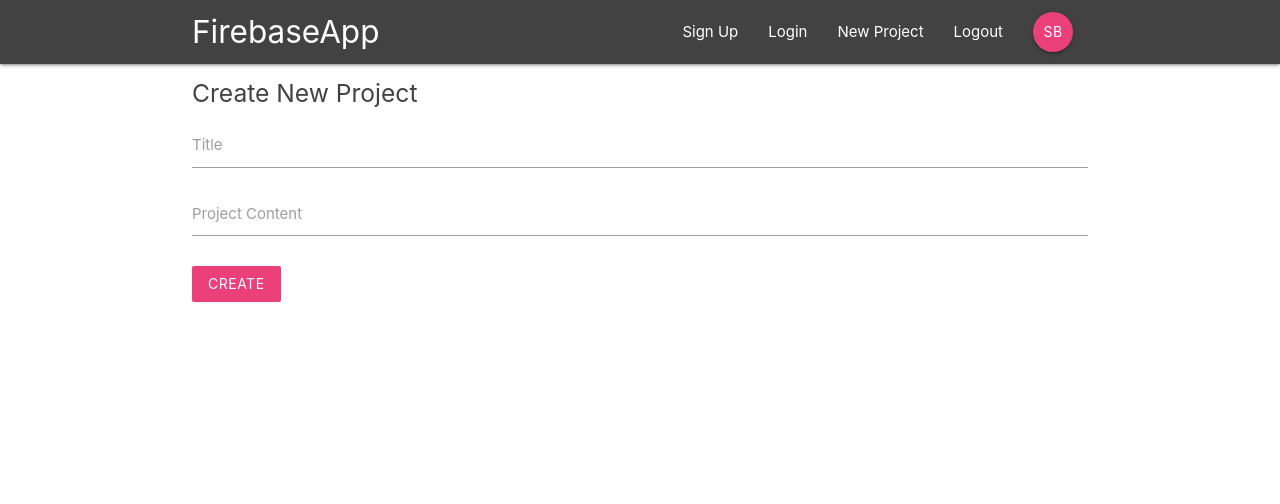
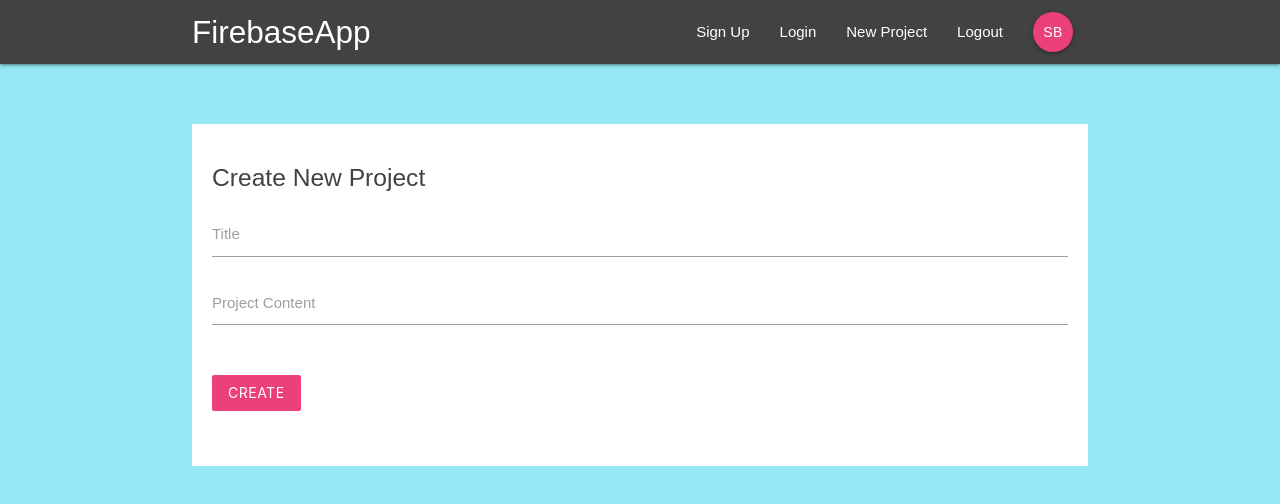
Before and after one commit to Electron-2002/Firebase-React-Redux-App, a React (Create React App) app: page /create in a window 1280 px wide. Shown: the top 504 px of the page. Built offline with nearby package versions, Linux system fonts and the light colour scheme.

Commit message:
Redux initial setup

```diff
--- a/package.json
+++ b/package.json
@@ -9,8 +9,10 @@
     "prop-types": "^15.7.2",
     "react": "^16.13.1",
     "react-dom": "^16.13.1",
+    "react-redux": "^7.2.1",
     "react-router-dom": "^5.2.0",
-    "react-scripts": "3.4.3"
+    "react-scripts": "3.4.3",
+    "redux": "^4.0.5"
   },
   "scripts": {
     "start": "react-scripts start",
--- a/src/App.css
+++ b/src/App.css
@@ -0,0 +1,31 @@
+body {
+    margin: 0;
+    padding: 0;
+    font-family: sans-serif;
+    background-color: #95e8f3;
+}
+
+form {
+    padding: 20px;
+    margin-top: 60px;
+}
+
+form button,
+form h5 {
+    margin: 20px 0;
+}
+
+input[type='text']:not(.browser-default):focus:not([readonly]),
+input[type='email']:not(.browser-default):focus:not([readonly]),
+input[type='password']:not(.browser-default):focus:not([readonly]),
+textarea.materialize-textarea:focus:not([readonly]) {
+    border-color: #ec407a;
+    box-shadow: none;
+}
+
+input[type='text']:not(.browser-default):focus:not([readonly]) + label,
+textarea.materialize-textarea:focus:not([readonly]) + label,
+input[type='email']:not(.browser-default):focus:not([readonly]) + label,
+input[type='password']:not(.browser-default):focus:not([readonly]) + label {
+    color: #ec407a !important;
+}
--- a/src/components/layout/SignedInLinks.js
+++ b/src/components/layout/SignedInLinks.js
@@ -5,7 +5,7 @@
     return (
         <ul className="right">
             <li>
-                <NavLink to="/">New Project</NavLink>
+                <NavLink to="/create">New Project</NavLink>
             </li>
             <li>
                 <NavLink to="/">Logout</NavLink>
--- a/src/components/layout/SignedOutLinks.js
+++ b/src/components/layout/SignedOutLinks.js
@@ -5,10 +5,10 @@
     return (
         <ul className="right">
             <li>
-                <NavLink to="/">Sign Up</NavLink>
+                <NavLink to="/signup">Sign Up</NavLink>
             </li>
             <li>
-                <NavLink to="/">Login</NavLink>
+                <NavLink to="/signin">Login</NavLink>
             </li>
         </ul>
     );
--- a/src/index.js
+++ b/src/index.js
@@ -1,12 +1,18 @@
 import React from 'react';
 import ReactDOM from 'react-dom';
-import {BrowserRouter as Router} from 'react-router-dom'
+import { BrowserRouter as Router } from 'react-router-dom';
+import { createStore } from 'redux';
+import App from './App';
+import rootReducer from './store/reducers/rootReducer';
+import { Provider } from 'react-redux';
 
-import App from './App';
+const store = createStore(rootReducer);
 
 ReactDOM.render(
-    <Router>
-        <App />
-    </Router>,
+    <Provider store={store}>
+        <Router>
+            <App />
+        </Router>
+    </Provider>,
     document.getElementById('root')
 );
--- /dev/null
+++ b/src/store/reducers/authReducer.js
@@ -0,0 +1,7 @@
+const initialState = {};
+
+const authReducer = (state = initialState, action) => {
+    return state;
+};
+
+export default authReducer;
--- /dev/null
+++ b/src/store/reducers/projectReducer.js
@@ -0,0 +1,7 @@
+const initialState = {};
+
+const projectReducer = (state = initialState, action) => {
+    return state;
+};
+
+export default projectReducer;
--- /dev/null
+++ b/src/store/reducers/rootReducer.js
@@ -0,0 +1,10 @@
+import { combineReducers } from 'redux';
+import authReducer from './authReducer';
+import projectReducer from './projectReducer';
+
+const rootReducer = combineReducers({
+    auth: authReducer,
+    project: projectReducer,
+});
+
+export default rootReducer;
```
Also changed, not shown: public/img/mario-bg.png (added), 1 other file (tests, documents, lock files or other folders).
